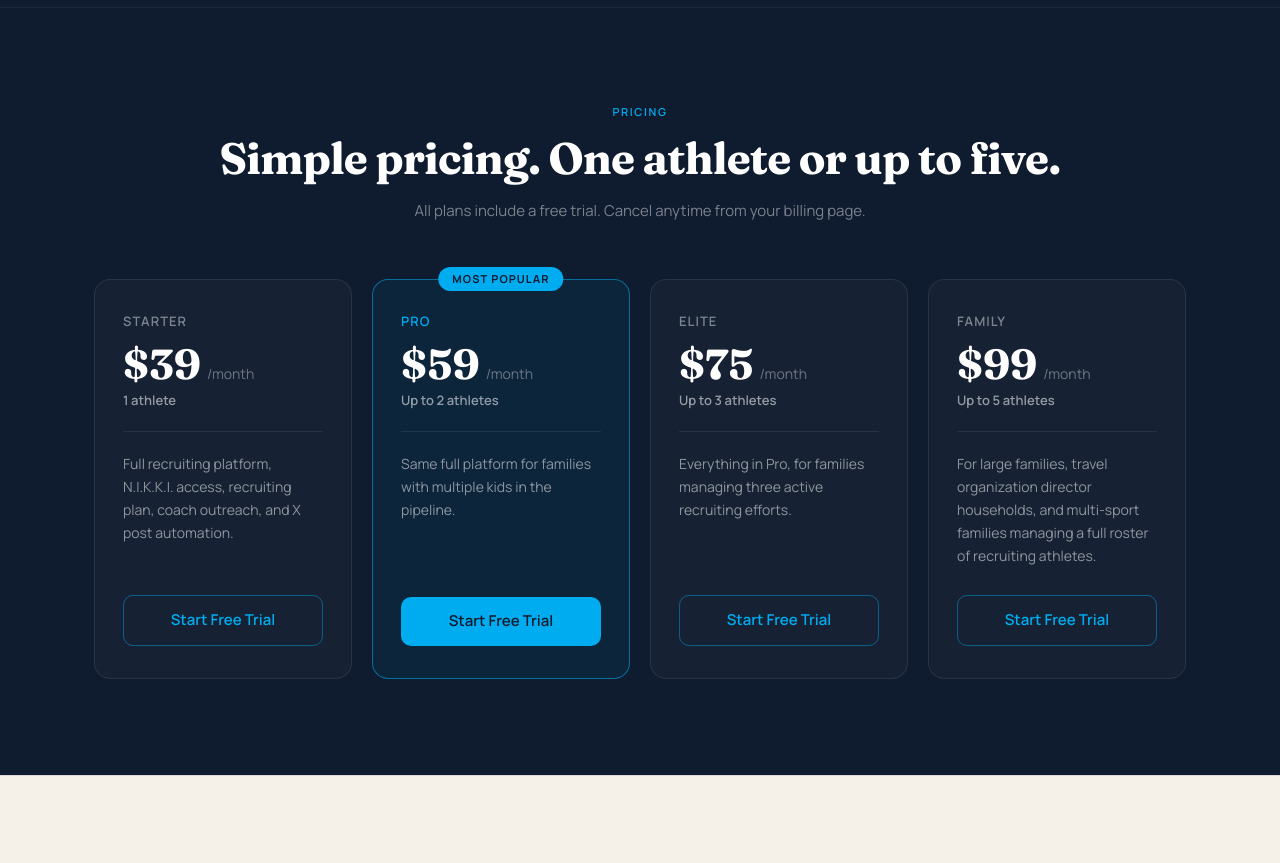
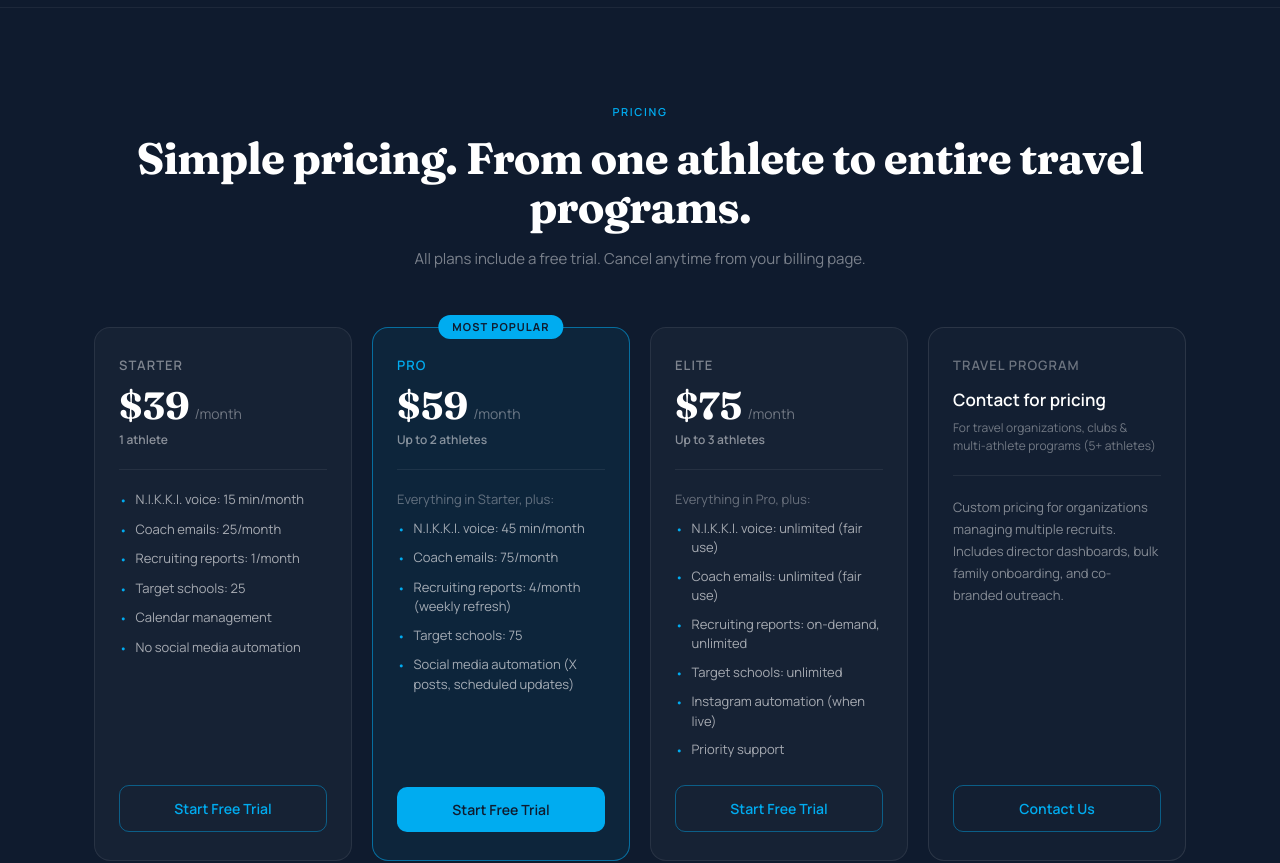
Before and after one commit to dmvdreamtech/nextplaystars-landing, a Next.js app: page / in a window 1280 px wide. Shown: the part 5520-6383 px from the top of the page. Built offline with nearby package versions, Linux system fonts and the light colour scheme.

Commit message:
Restructure pricing: 3 tiers + Travel Program card with feature lists

```diff
--- a/src/components/sections/Pricing.tsx
+++ b/src/components/sections/Pricing.tsx
@@ -5,35 +5,67 @@ const tiers = [
     name: "Starter",
     price: "$39",
     athletes: "1 athlete",
-    description:
-      "Full recruiting platform, N.I.K.K.I. access, recruiting plan, coach outreach, and X post automation.",
+    features: [
+      "N.I.K.K.I. voice: 15 min/month",
+      "Coach emails: 25/month",
+      "Recruiting reports: 1/month",
+      "Target schools: 25",
+      "Calendar management",
+      "No social media automation",
+    ],
     popular: false,
+    travel: false,
+    cta: "Start Free Trial",
+    href: `${APP_URL}/signup`,
   },
   {
     name: "Pro",
     price: "$59",
     athletes: "Up to 2 athletes",
-    description:
-      "Same full platform for families with multiple kids in the pipeline.",
+    features: [
+      "Everything in Starter, plus:",
+      "N.I.K.K.I. voice: 45 min/month",
+      "Coach emails: 75/month",
+      "Recruiting reports: 4/month (weekly refresh)",
+      "Target schools: 75",
+      "Social media automation (X posts, scheduled updates)",
+    ],
     popular: true,
+    travel: false,
+    cta: "Start Free Trial",
+    href: `${APP_URL}/signup`,
   },
   {
     name: "Elite",
     price: "$75",
     athletes: "Up to 3 athletes",
-    description:
-      "Everything in Pro, for families managing three active recruiting efforts.",
+    features: [
+      "Everything in Pro, plus:",
+      "N.I.K.K.I. voice: unlimited (fair use)",
+      "Coach emails: unlimited (fair use)",
+      "Recruiting reports: on-demand, unlimited",
+      "Target schools: unlimited",
+      "Instagram automation (when live)",
+      "Priority support",
+    ],
     popular: false,
+    travel: false,
+    cta: "Start Free Trial",
+    href: `${APP_URL}/signup`,
   },
   {
-    name: "Family",
-    price: "$99",
-    athletes: "Up to 5 athletes",
-    description:
-      "For large families, travel organization director households, and multi-sport families managing a full roster of recruiting athletes.",
+    name: "Travel Program",
+    price: null,
+    athletes: "For travel organizations, clubs & multi-athlete programs (5+ athletes)",
+    features: [
+      "Custom pricing for organizations managing multiple recruits. Includes director dashboards, bulk family onboarding, and co-branded outreach.",
+    ],
     popular: false,
+    travel: true,
+    cta: "Contact Us",
+    href: "mailto:support@nextplaystars.com",
   },
-];
+] as const;
 
 export default function Pricing() {
   return (
@@ -72,7 +104,7 @@ export default function Pricing() {
               marginBottom: "16px",
             }}
           >
-            Simple pricing. One athlete or up to five.
+            Simple pricing. From one athlete to entire travel programs.
           </h2>
           <p
             className="font-body"
@@ -86,28 +118,25 @@ export default function Pricing() {
           </p>
         </div>
 
-        {/* Cards */}
-        <div
-          style={{
-            display: "grid",
-            gridTemplateColumns: "repeat(auto-fit, minmax(240px, 1fr))",
-            gap: "20px",
-            alignItems: "stretch",
-          }}
-        >
-          {tiers.map(({ name, price, athletes, description, popular }) => (
+        {/* Cards — 4-up on desktop, 1-up on mobile */}
+        <div className="grid grid-cols-1 md:grid-cols-2 xl:grid-cols-4 gap-5 items-stretch">
+          {tiers.map(({ name, price, athletes, features, popular, travel, cta, href }) => (
             <div
               key={name}
               style={{
                 position: "relative",
-                background: popular
+                background: travel
+                  ? "rgba(255,255,255,0.02)"
+                  : popular
                   ? "rgba(0,172,240,0.07)"
                   : "rgba(255,255,255,0.03)",
-                border: popular
+                border: travel
+                  ? "1px solid rgba(255,255,255,0.10)"
+                  : popular
                   ? "1.5px solid rgba(0,172,240,0.55)"
                   : "1px solid rgba(255,255,255,0.08)",
                 borderRadius: "16px",
-                padding: "32px 28px",
+                padding: "28px 24px",
                 display: "flex",
                 flexDirection: "column",
               }}
@@ -144,36 +173,50 @@ export default function Pricing() {
                   fontWeight: 600,
                   letterSpacing: "0.08em",
                   textTransform: "uppercase",
-                  color: popular ? "#00ACF0" : "rgba(255,255,255,0.45)",
+                  color: popular
+                    ? "#00ACF0"
+                    : travel
+                    ? "rgba(255,255,255,0.38)"
+                    : "rgba(255,255,255,0.45)",
                   marginBottom: "12px",
                 }}
               >
                 {name}
               </p>
 
-              {/* Price */}
+              {/* Price or contact */}
+              {price ? (
                 <div style={{ marginBottom: "6px" }}>
                   <span
                     className="font-display text-white"
-                  style={{ fontSize: "42px", fontWeight: 700, lineHeight: 1 }}
+                    style={{ fontSize: "38px", fontWeight: 700, lineHeight: 1 }}
                   >
                     {price}
                   </span>
                   <span
                     className="font-body"
-                  style={{ fontSize: "14px", color: "rgba(255,255,255,0.38)", marginLeft: "6px" }}
+                    style={{ fontSize: "14px", color: "rgba(255,255,255,0.38)", marginLeft: "5px" }}
                   >
                     /month
                   </span>
                 </div>
+              ) : (
+                <p
+                  className="font-body text-white"
+                  style={{ fontSize: "17px", fontWeight: 600, marginBottom: "6px" }}
+                >
+                  Contact for pricing
+                </p>
+              )}
 
-              {/* Athletes */}
+              {/* Athletes / subhead */}
               <p
                 className="font-body"
                 style={{
-                  fontSize: "13px",
-                  fontWeight: 600,
-                  color: "rgba(255,255,255,0.55)",
+                  fontSize: "12px",
+                  fontWeight: travel ? 400 : 600,
+                  color: travel ? "rgba(255,255,255,0.40)" : "rgba(255,255,255,0.50)",
+                  lineHeight: 1.5,
                   marginBottom: "20px",
                   paddingBottom: "20px",
                   borderBottom: "1px solid rgba(255,255,255,0.07)",
@@ -182,36 +225,57 @@ export default function Pricing() {
                 {athletes}
               </p>
 
-              {/* Description */}
+              {/* Features */}
+              <div style={{ flexGrow: 1, marginBottom: "24px" }}>
+                {travel ? (
                   <p
                     className="font-body"
+                    style={{ fontSize: "13px", lineHeight: 1.7, color: "rgba(255,255,255,0.48)" }}
+                  >
+                    {features[0]}
+                  </p>
+                ) : (
+                  <ul style={{ display: "flex", flexDirection: "column", gap: "9px", listStyle: "none", padding: 0, margin: 0 }}>
+                    {features.map((f) => (
+                      <li
+                        key={f}
+                        className="font-body"
                         style={{
-                  fontSize: "14px",
-                  lineHeight: 1.65,
-                  color: "rgba(255,255,255,0.52)",
-                  flexGrow: 1,
-                  marginBottom: "28px",
+                          fontSize: "13px",
+                          lineHeight: 1.5,
+                          color: f.startsWith("Everything")
+                            ? "rgba(255,255,255,0.35)"
+                            : "rgba(255,255,255,0.62)",
+                          display: "flex",
+                          gap: "8px",
                         }}
                       >
-                {description}
-              </p>
+                        {!f.startsWith("Everything") && (
+                          <span style={{ color: "#00ACF0", flexShrink: 0, marginTop: "1px" }}>•</span>
+                        )}
+                        <span>{f}</span>
+                      </li>
+                    ))}
+                  </ul>
+                )}
+              </div>
 
               {/* CTA */}
               <a
-                href={`${APP_URL}/signup`}
-                className={`font-body ${popular ? "pricing-cta-solid" : "pricing-cta-outline"}`}
+                href={href}
+                className={`font-body ${popular ? "pricing-cta-solid" : travel ? "pricing-cta-outline" : "pricing-cta-outline"}`}
                 style={{
                   display: "block",
                   textAlign: "center",
-                  fontSize: "15px",
+                  fontSize: "14px",
                   fontWeight: 600,
-                  padding: "13px 20px",
+                  padding: "12px 16px",
                   borderRadius: "10px",
                   textDecoration: "none",
                   color: popular ? "#0F1B2E" : "#00ACF0",
                 }}
               >
-                Start Free Trial
+                {cta}
               </a>
             </div>
           ))}
```
Lines whose indentation alone changed are shown as unchanged.
